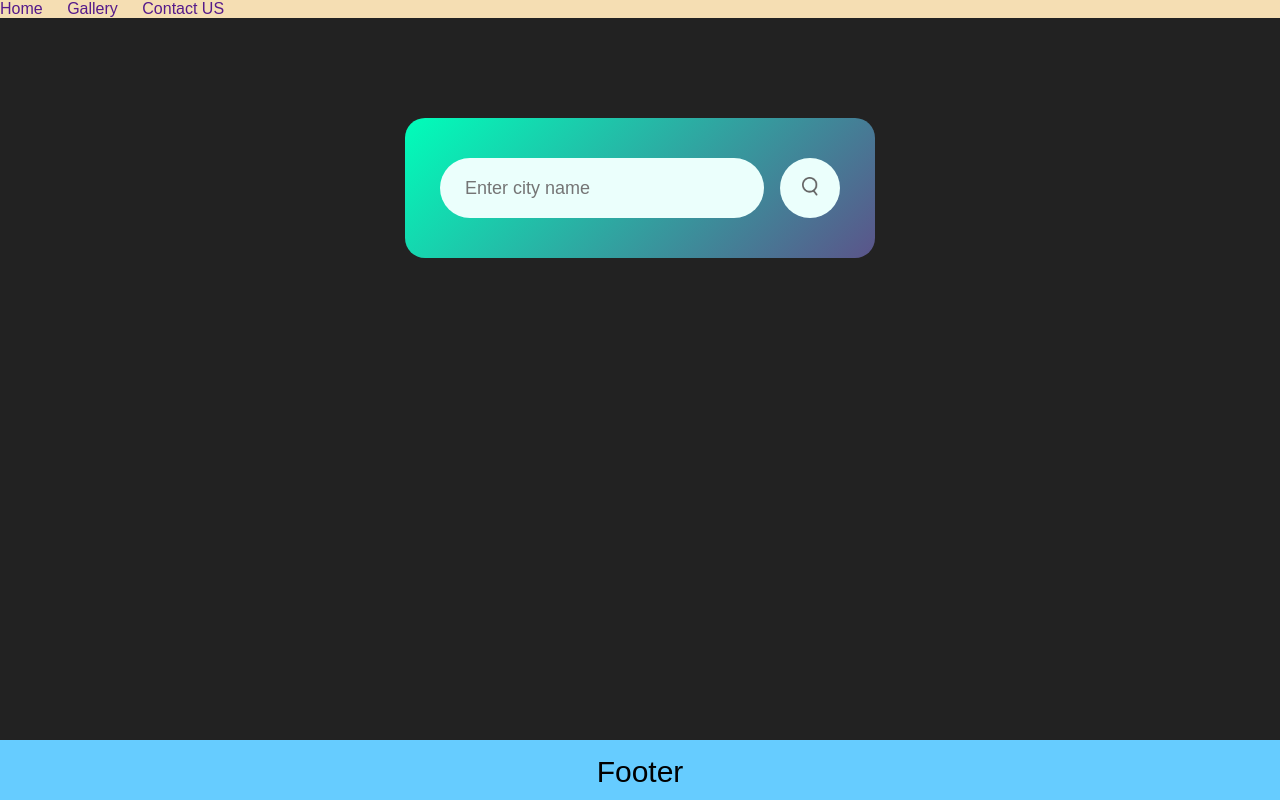
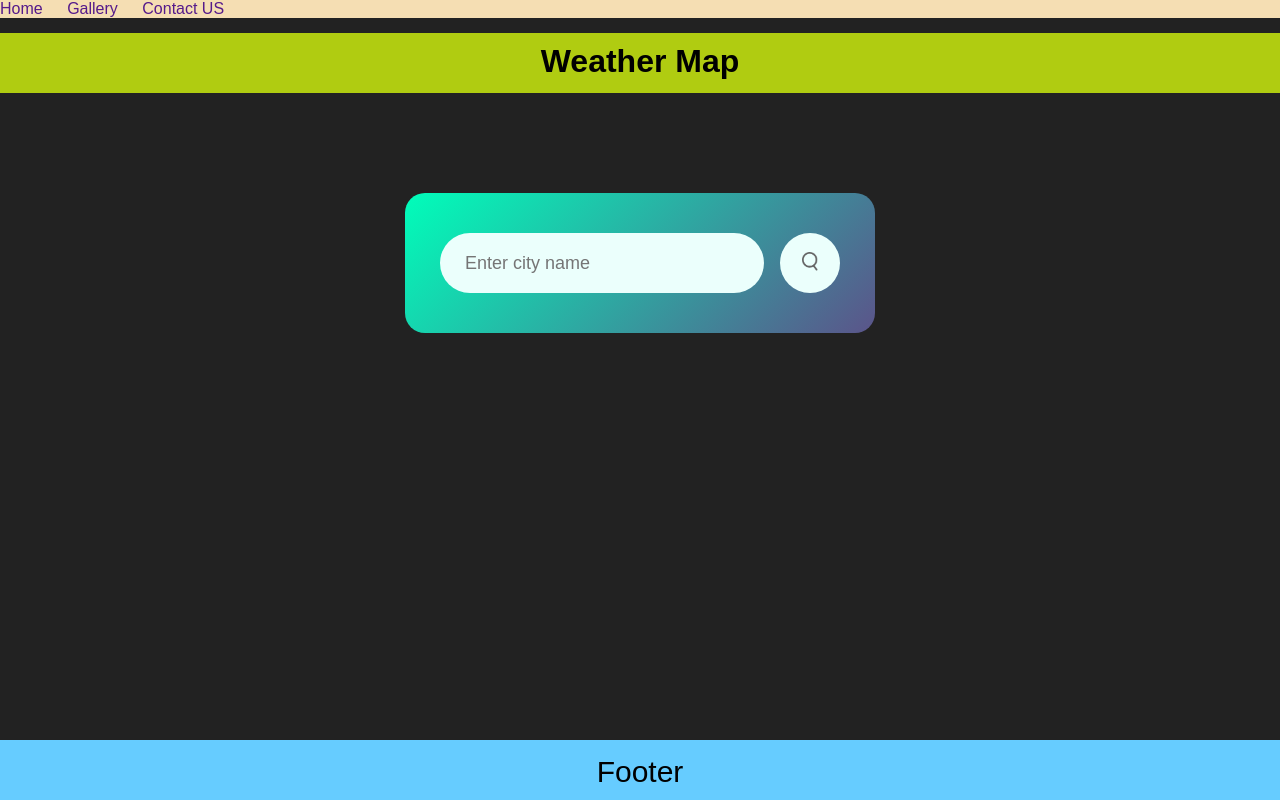
Before and after one commit to khimu897/Weather-Map, a plain HTML site: page index.html in a window 1280 px wide. Drawn offline with Linux system fonts and the light colour scheme.

Commit message:
h1 updated[F

```diff
--- a/index.html
+++ b/index.html
@@ -16,6 +16,7 @@
         <a href="">Contact US</a>
     </nav>
    </header>
+   <h1 id="h1"> Weather Map</h1>
     <div class="card">
         <div class="search">
             <input type="text" placeholder="Enter city name" spellcheck="false">
--- a/style.css
+++ b/style.css
@@ -14,10 +14,18 @@ body{
 
 
 
+
 }
 #nav a {
     text-decoration: none;
     padding-right: 20px;
+}
+#h1{
+    background-color: #b0cc11;
+    margin-top: 15px;
+    height: 60px;
+    text-align: center;
+    padding-top: 10px;
 }
 .card{
     width: 90%;
```
